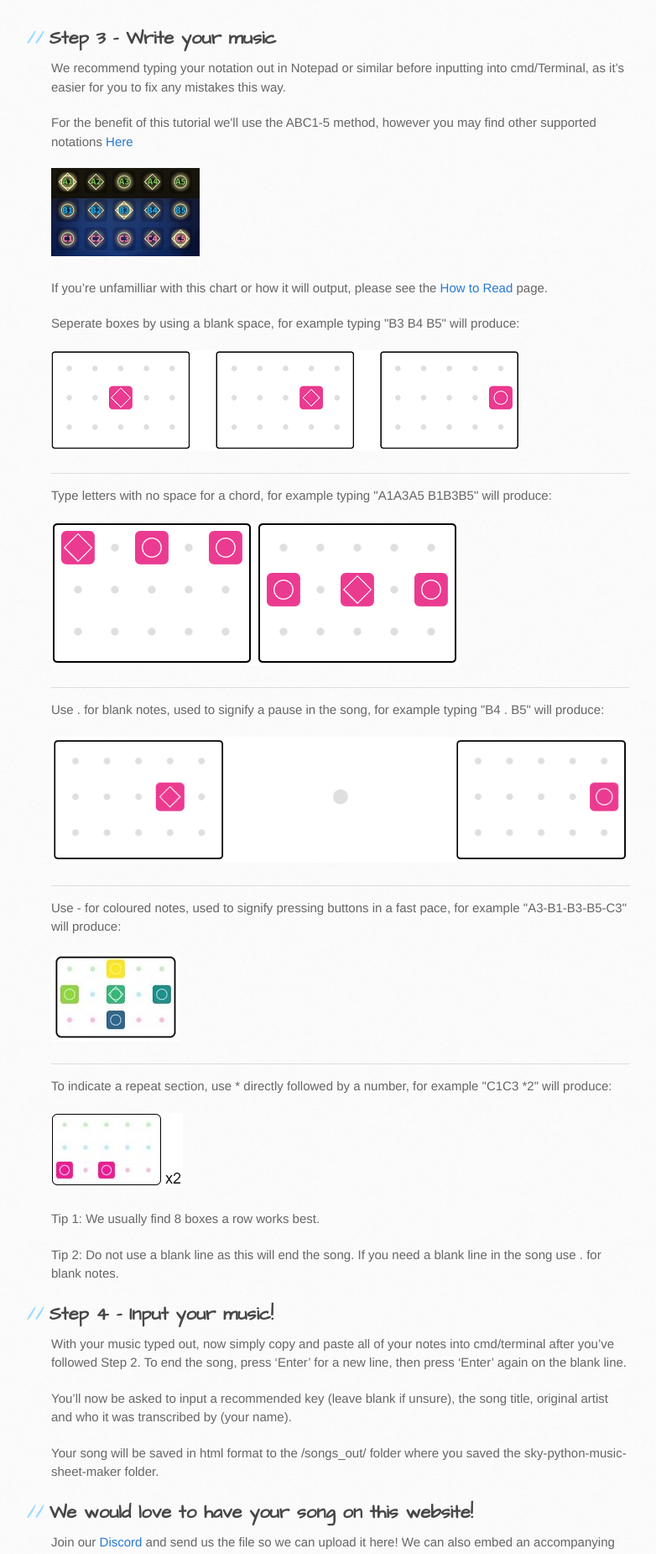
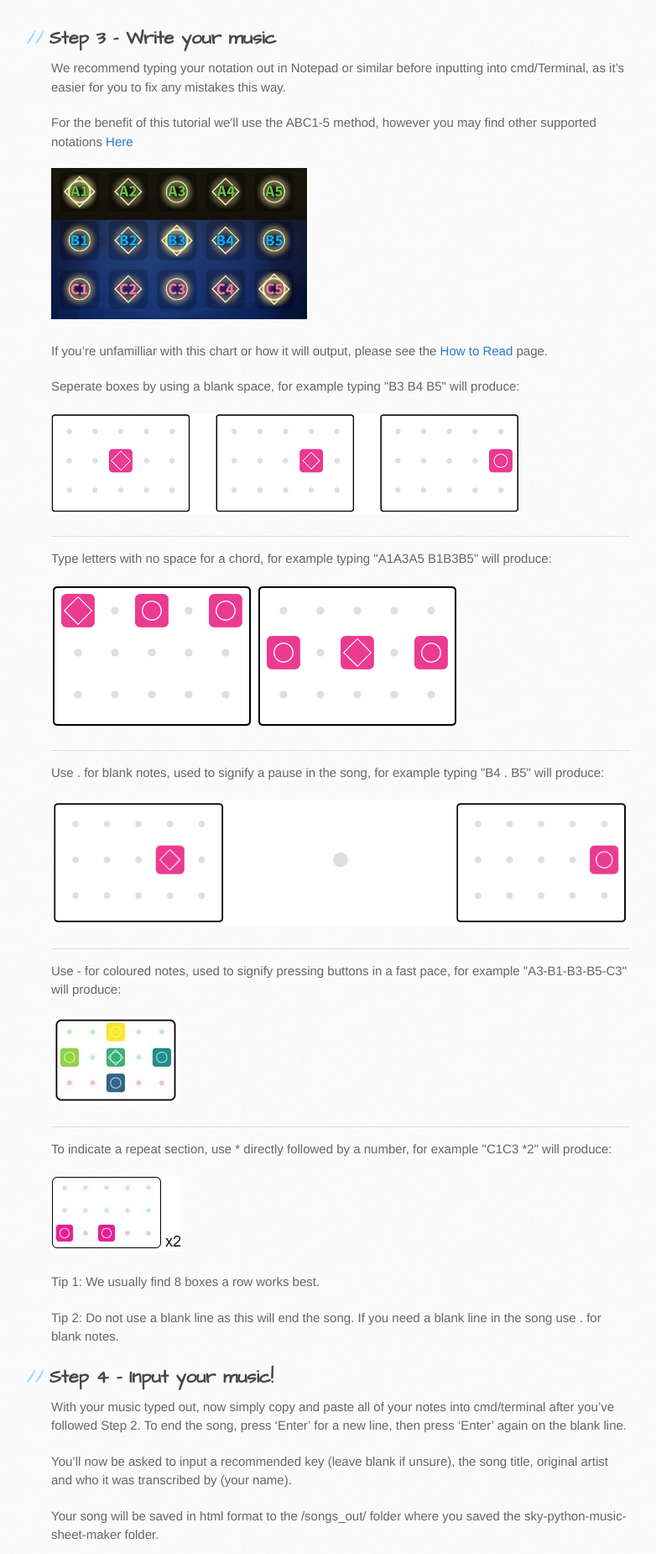
Before and after one commit to sky-music/sky-music.github.io, a Jekyll site: the page built from make-your-own-sheet.md, in a window 1280 px wide. Shown: the part 1417-3267 px from the top of the page at 84% size, without its empty margins (109-891 px from the left). Built offline with Jekyll 4.4.1, drawn with Linux system fonts in a browser that asks for light colours.

Commit message:
Update make-your-own-sheet.md

```diff
--- a/make-your-own-sheet.md
+++ b/make-your-own-sheet.md
@@ -51,7 +51,7 @@ python3 command_line.py
 We recommend typing your notation out in Notepad or similar before inputting into cmd/Terminal, as it's easier for you to fix any mistakes this way.
 
 <p>For the benefit of this tutorial we'll use the ABC1-5 method, however you may find other supported notations <a href="./assets/images/notations.png" target="_blank">Here</a></p>
-<p><img src="./assets/images/ABC15.jpg"></p>
+<p><img src="./assets/images/Chart.jpg"></p>
 If you're unfamilliar with this chart or how it will output, please see the <a href="./how-to-read.html">How to Read</a> page.
 
 <p>Seperate boxes by using a blank space, for example typing "B3 B4 B5" will produce:</p>
```
